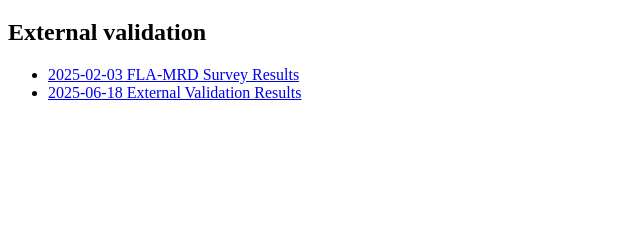
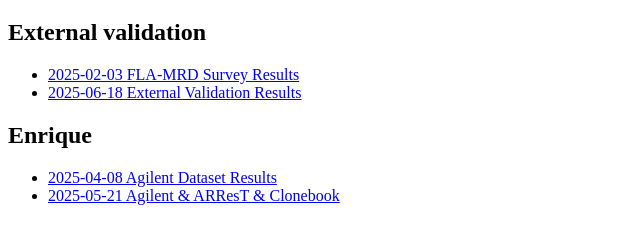
Before and after one commit to MishaHLK/FLA-MRD, a plain HTML site: page index.html in a window 1280 px wide. Shown: the part 61-304 px from the top of the page, without its empty margins (0-640 px from the left). Drawn offline with Linux system fonts and the light colour scheme.

Commit message:
Update index.html

```diff
--- a/index.html
+++ b/index.html
@@ -15,5 +15,14 @@
             2025-06-18 External Validation Results
         </a></li>
     </ul>
+    <h2>Enrique</h2>
+    <ul>
+        <li><a href="https://mishahlk.github.io/FLA-MRD/2025-04-08_AgilentDataset_Results.html">
+            2025-04-08 Agilent Dataset Results
+        </a></li>
+        <li><a href="https://mishahlk.github.io/FLA-MRD/2025-05-21_Agilent_Clonebook.html">
+            2025-05-21 Agilent & ARResT & Clonebook
+        </a></li>
+    </ul>
 </body>
 </html>
```
